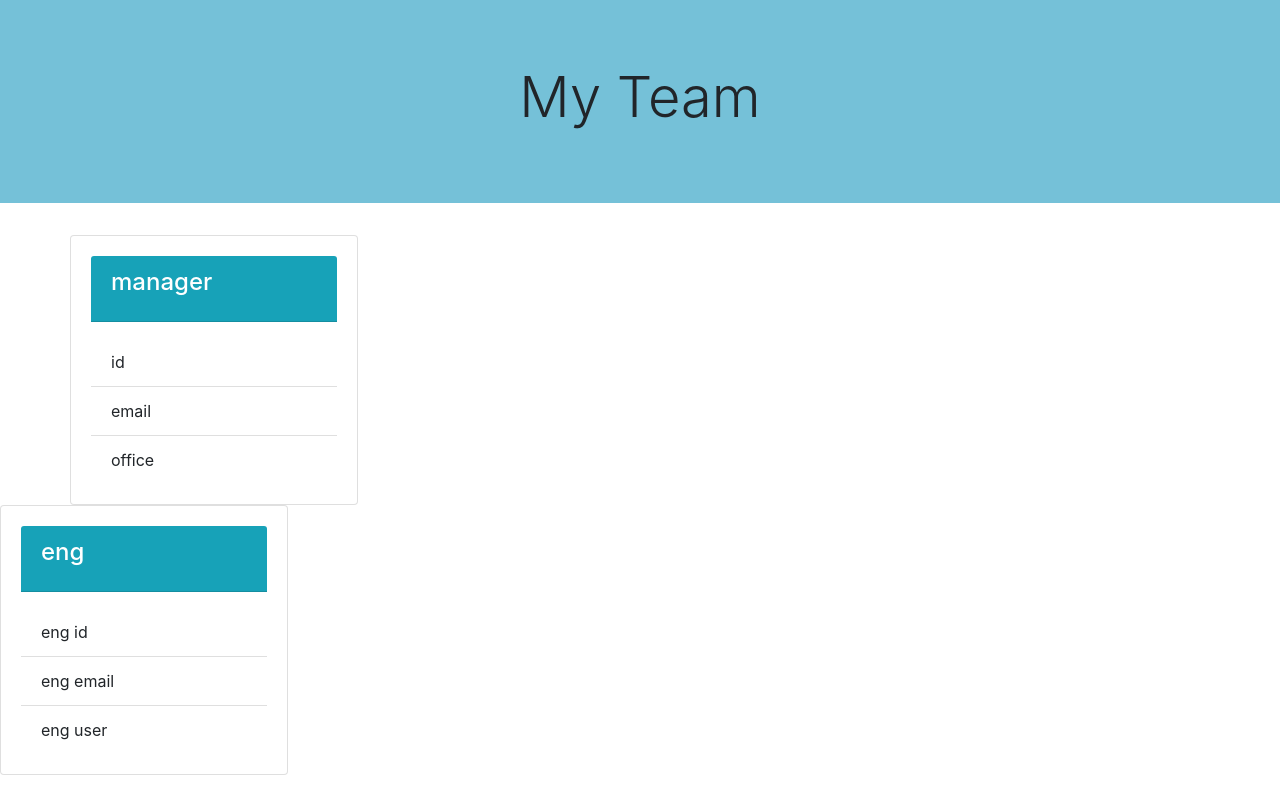
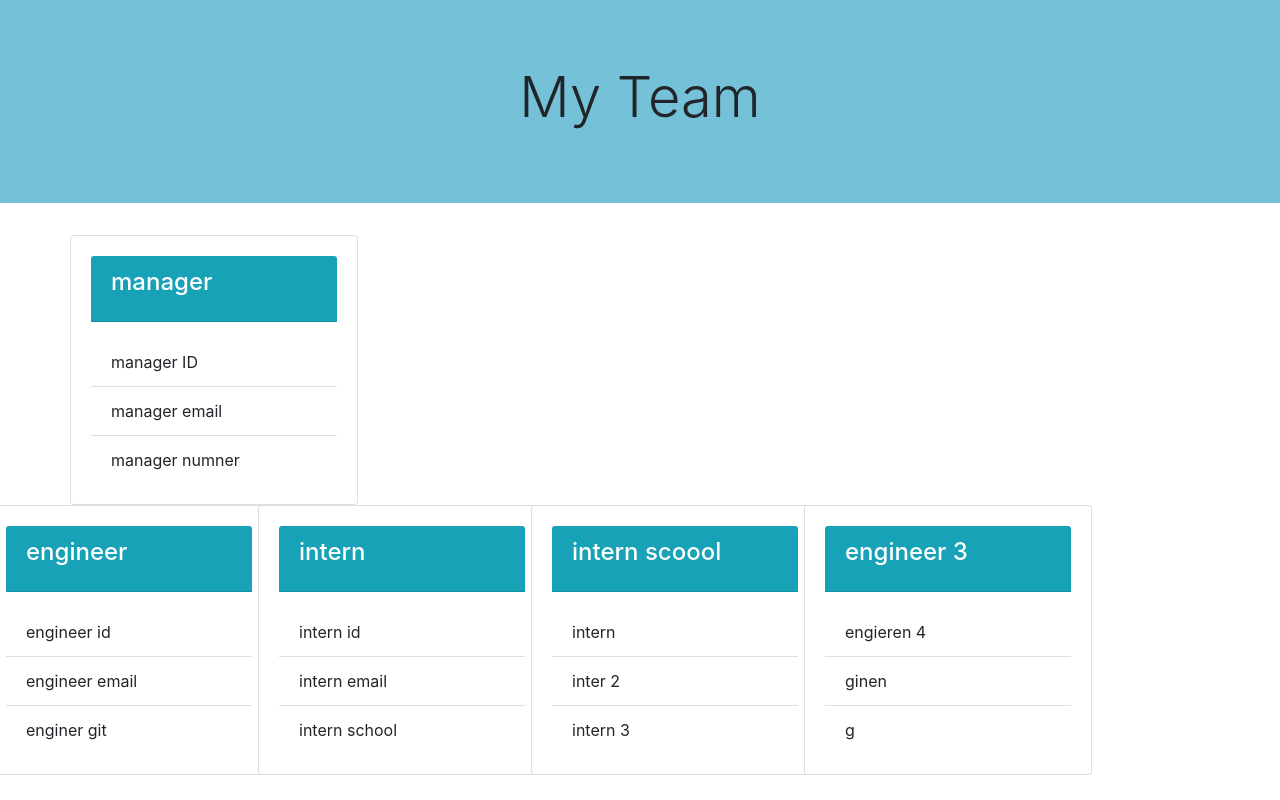
Before and after one commit to zs274/Team-Profile-Generator, a website: page index.html in a window 1280 px wide. Drawn offline with nearby package versions, Linux system fonts and the light colour scheme.

```diff
--- a/index.html
+++ b/index.html
@@ -25,23 +25,60 @@
                     <h4 class="card-title">manager</h4>
                   </div>
                   <ul class="list-group list-group-flush">
-                    <li class="list-group-item">id</li>
-                    <li class="list-group-item">email</li>
-                    <li class="list-group-item">office</li>
+                    <li class="list-group-item">manager ID</li>
+                    <li class="list-group-item">manager email</li>
+                    <li class="list-group-item">manager numner</li>
                   </ul>
             </div>
           </div>
     </div>
 </div>
-     <div class="card" style="width: 18rem;">
+     <div class="row">
+    <div class="card" style="width: 18rem;">
     <div class="card-body">
         <div class="card-header text-white bg-info mb-3">
-            <h4 class="card-title">eng</h4>
+            <h4 class="card-title">engineer </h4>
         </div>
         <ul class="list-group list-group-flush">
-            <li class="list-group-item">eng id</li>
-            <li class="list-group-item">eng email</li>
-            <li class="list-group-item">eng user</li>
+            <li class="list-group-item">engineer id</li>
+            <li class="list-group-item">engineer email</li>
+            <li class="list-group-item">enginer git</li>
+        </ul>
+    </div>
+</div><div class="row">
+    <div class="card" style="width: 18rem;">
+    <div class="card-body">
+        <div class="card-header text-white bg-info mb-3">
+            <h4 class="card-title">intern</h4>
+        </div>
+        <ul class="list-group list-group-flush">
+            <li class="list-group-item">intern id</li>
+            <li class="list-group-item">intern email</li>
+            <li class="list-group-item">intern school</li>
+        </ul>
+    </div>
+</div><div class="row">
+    <div class="card" style="width: 18rem;">
+    <div class="card-body">
+        <div class="card-header text-white bg-info mb-3">
+            <h4 class="card-title">intern scoool</h4>
+        </div>
+        <ul class="list-group list-group-flush">
+            <li class="list-group-item">intern</li>
+            <li class="list-group-item">inter 2</li>
+            <li class="list-group-item">intern 3</li>
+        </ul>
+    </div>
+</div><div class="row">
+    <div class="card" style="width: 18rem;">
+    <div class="card-body">
+        <div class="card-header text-white bg-info mb-3">
+            <h4 class="card-title">engineer 3</h4>
+        </div>
+        <ul class="list-group list-group-flush">
+            <li class="list-group-item">engieren 4</li>
+            <li class="list-group-item">ginen</li>
+            <li class="list-group-item">g</li>
         </ul>
     </div>
 </div></div>
```
Also changed, not shown: Develop/tests/Employee.test.js (+30 -11 lines), index.js (+5 -3 lines), package.json (+20 -1 lines).
